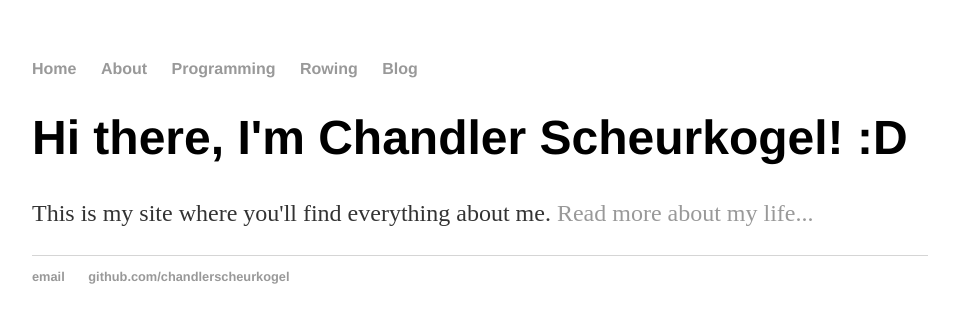
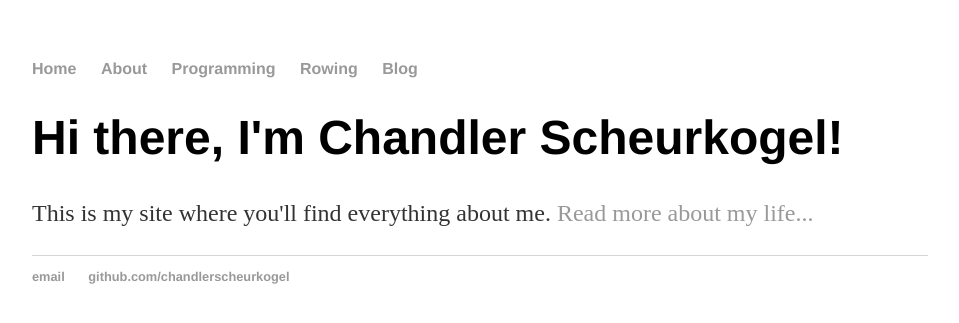
Before and after one commit to ChandlerScheurkogel/ChandlerScheurkogel.github.io, a Jekyll site: the page built from index.html, in a window 1280 px wide. Shown: the top 323 px of the page, without its empty margins (160-1119 px from the left). Built offline with Jekyll 4.4.1, drawn with Linux system fonts in a browser that asks for light colours.

Commit message:
Update index.html

```diff
--- a/index.html
+++ b/index.html
@@ -5,8 +5,8 @@ title: Chandler Scheurkogel - Rower, Student, Programmer, and Much Much More
 
  <link rel="stylesheet" href="css/animate.css">
 
-<div class="blurb fadeInDown animated">
+<div class="blurb fadeInLeft animated">
 
-	<h1>Hi there, I'm Chandler Scheurkogel! :D</h1>
+	<h1>Hi there, I'm Chandler Scheurkogel!</h1>
 	<p>This is my site where you'll find everything about me. <a href="/about">Read more about my life...</a></p>
 </div><!-- /.blurb -->
```
